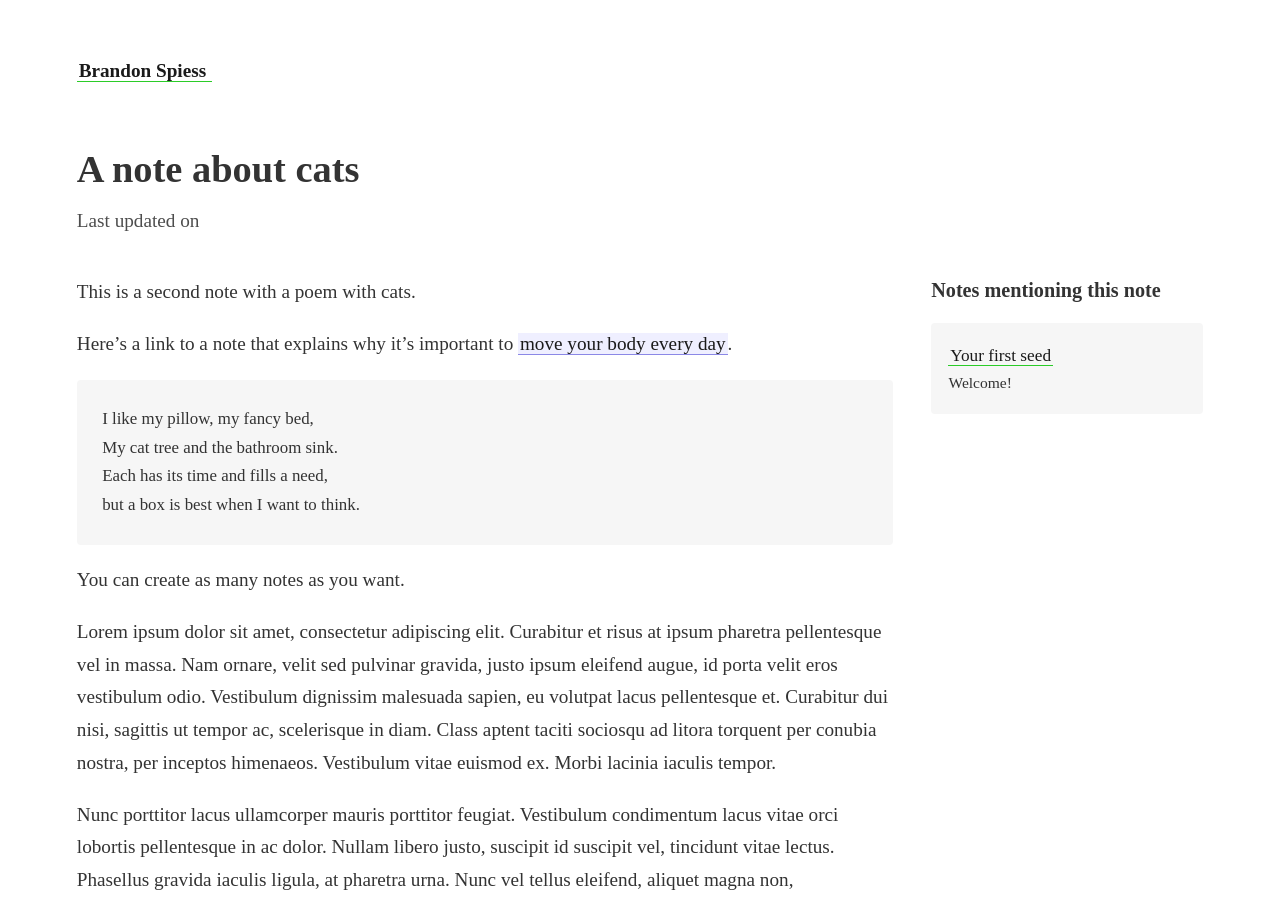
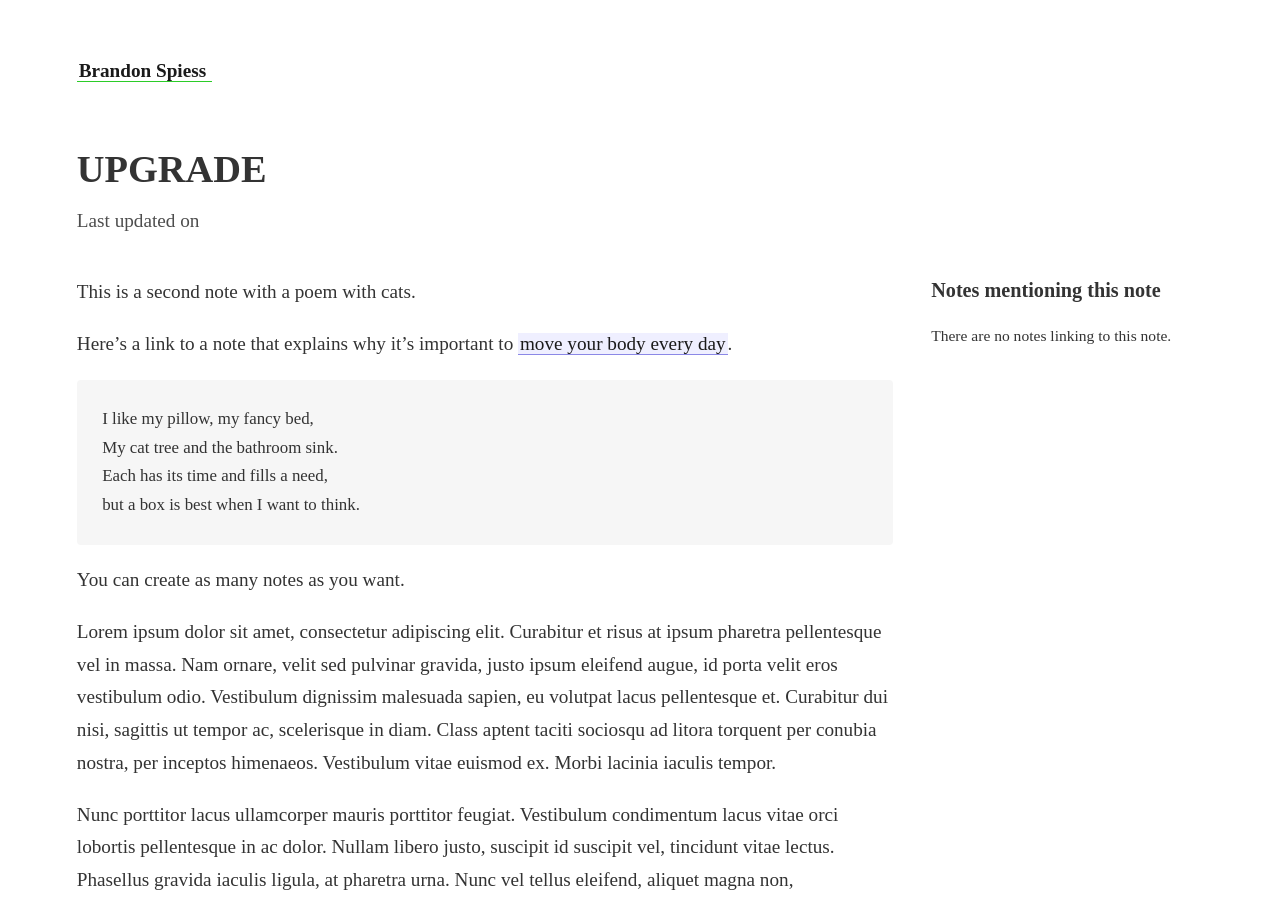
Before and after one commit to astravant/digitalgarden, a Jekyll site: the page built from _notes/UPGRADE.md, in a window 1280 px wide and 900 px high. Built offline with Jekyll 4.4.1, drawn with Linux system fonts in a browser that asks for light colours; some of the changed text lies outside the part shown.

Commit message:
Update and rename cats.md to UPGRADE.md

```diff
--- a/_notes/cats.md
+++ b/_notes/UPGRADE.md
@@ -1,5 +1,5 @@
 ---
-title: A note about cats
+title: UPGRADE
 ---
 
 This is a second note with a poem with cats.
```
